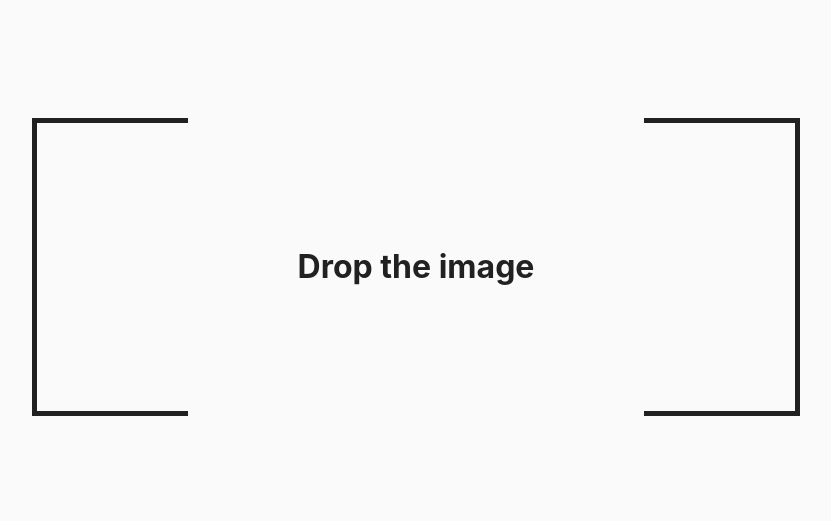
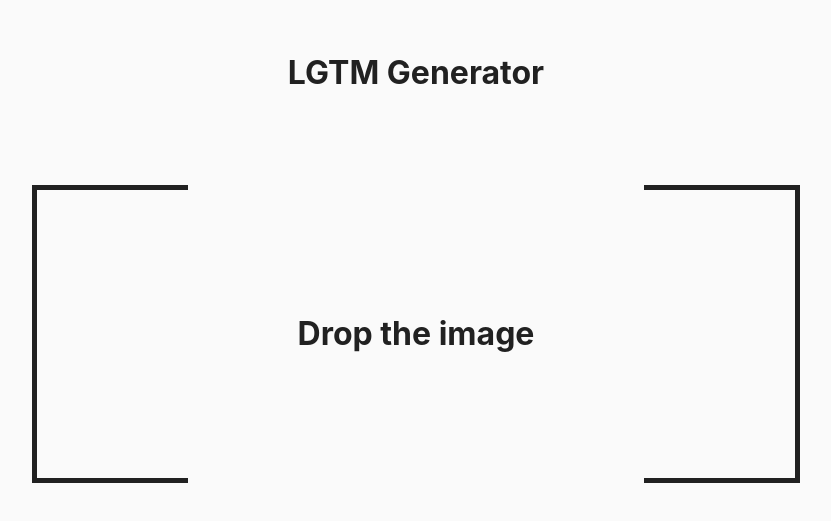
Before and after one commit to CORDEA/lgtm-gen, a Vue app: page / in a window 1280 px wide. Shown: the part 145-666 px from the top of the page, without its empty margins (224-1055 px from the left). Built offline with nearby package versions, Linux system fonts and the light colour scheme.

Commit message:
add a title

```diff
--- a/index.html
+++ b/index.html
@@ -1,10 +1,10 @@
 <!doctype html>
 <html lang="en">
 <head>
-    <meta charset="UTF-8" />
-    <link rel="icon" type="image/svg+xml" href="/vite.svg" />
-    <meta name="viewport" content="width=device-width, initial-scale=1.0" />
-    <title>Vite + Vue + TS</title>
+    <meta charset="UTF-8"/>
+    <link rel="icon" type="image/svg+xml" href="/vite.svg"/>
+    <meta name="viewport" content="width=device-width, initial-scale=1.0"/>
+    <title>LGTM Generator</title>
 </head>
 <body>
 <div id="app"></div>
--- a/src/App.vue
+++ b/src/App.vue
@@ -12,6 +12,7 @@ const size = ref<number | null>(40)
 </script>
 
 <template>
+  <h1>LGTM Generator</h1>
   <Preview :file="file" :text="text" :color="color" :size="size"/>
   <DropArea v-model:file="file"/>
   <Option v-if="file" v-model:text="text" v-model:color="color" v-model:size="size"/>
@@ -19,4 +20,7 @@ const size = ref<number | null>(40)
 </template>
 
 <style scoped>
+h1 {
+  margin-bottom: 64px;
+}
 </style>
```
Lines whose indentation alone changed are shown as unchanged.
